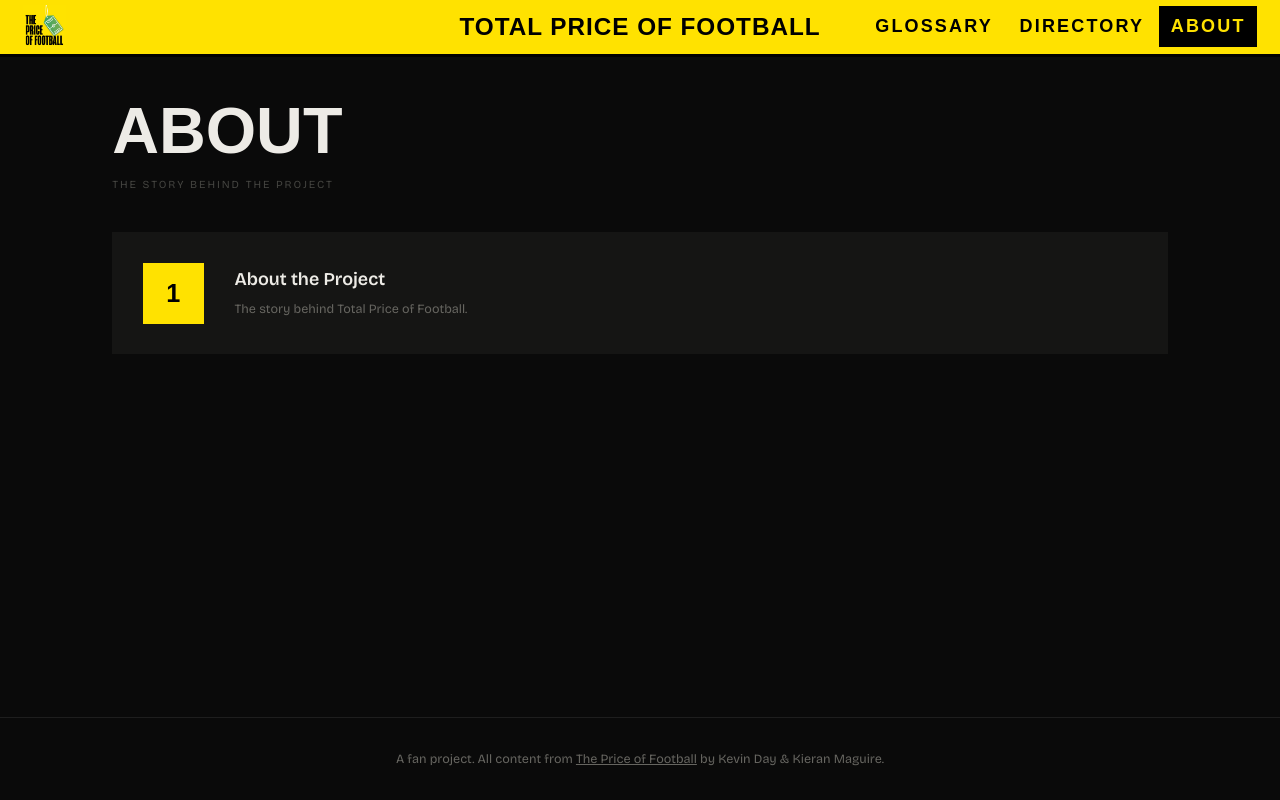
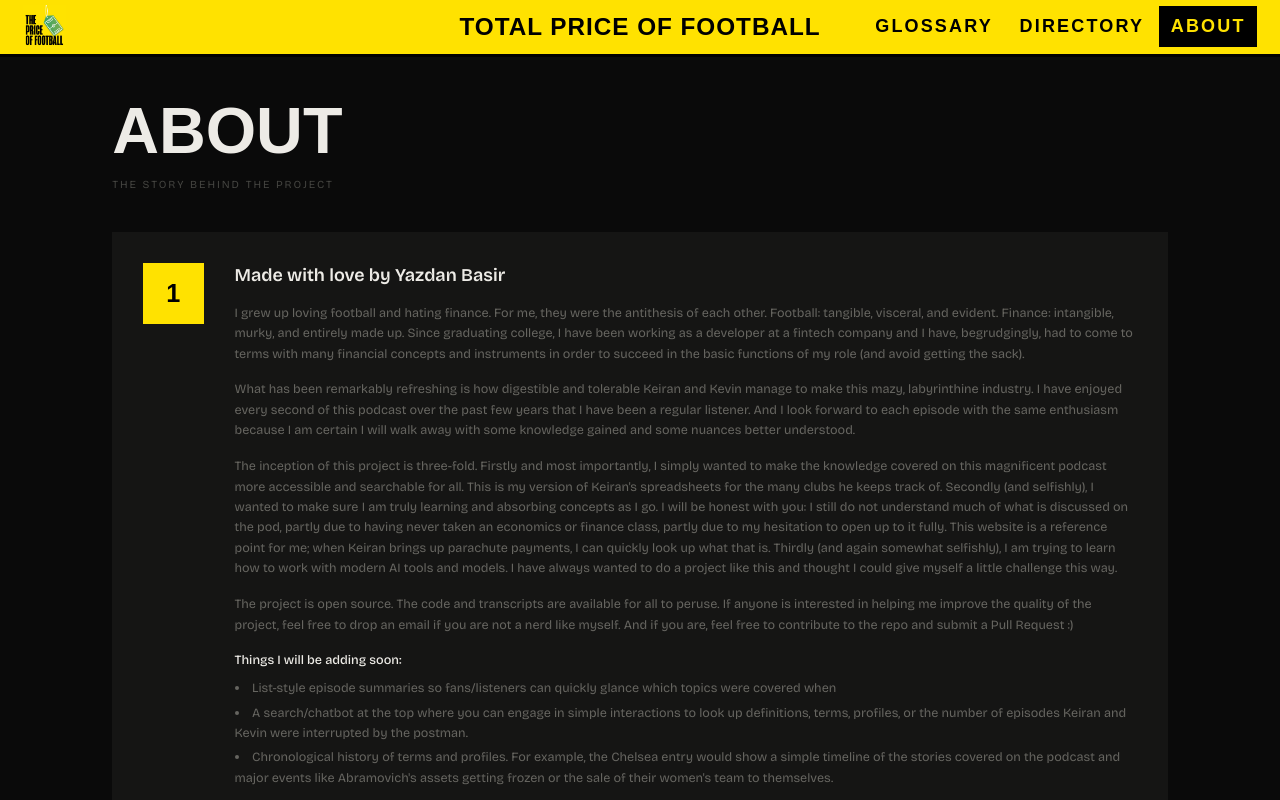
Before and after one commit to yazdanbasir/total-price-of-football, a Next.js app in the folder frontend/: page /about in a window 1280 px wide. Shown: the top 800 px of the page. Built offline with nearby package versions, Linux system fonts and the light colour scheme; a web font is replaced by a local one.

Commit message:
updated README.md and About section

```diff
--- a/frontend/app/about/page.tsx
+++ b/frontend/app/about/page.tsx
@@ -13,7 +13,7 @@
         </p>
       </div>
 
-      <div className="bg-[#151514] p-4 sm:p-8 flex gap-4 sm:gap-8 items-center">
+      <div className="bg-[#151514] p-4 sm:p-8 flex gap-4 sm:gap-8 items-start">
         <div
           className="shrink-0 bg-[#FFE200] flex items-center justify-center w-12 h-12 sm:w-16 sm:h-16"
         >
@@ -24,13 +24,35 @@
             1
           </span>
         </div>
-        <div className="flex flex-col gap-2 min-w-0 flex-1">
+        <div className="flex flex-col gap-4 min-w-0 flex-1">
           <p className="text-[20px] font-semibold text-[#EDEBE6] leading-snug">
-            About the Project
+            Made with love by Yazdan Basir
           </p>
-          <p className="text-[14px] text-[#666560] leading-relaxed">
-            The story behind Total Price of Football.
-          </p>
+          <div className="flex flex-col gap-4 text-[14px] text-[#666560] leading-relaxed">
+            <p>
+              I grew up loving football and hating finance. For me, they were the antithesis of each other. Football: tangible, visceral, and evident. Finance: intangible, murky, and entirely made up. Since graduating college, I have been working as a developer at a fintech company and I have, begrudgingly, had to come to terms with many financial concepts and instruments in order to succeed in the basic functions of my role (and avoid getting the sack).
+            </p>
+            <p>
+              What has been remarkably refreshing is how digestible and tolerable Keiran and Kevin manage to make this mazy, labyrinthine industry. I have enjoyed every second of this podcast over the past few years that I have been a regular listener. And I look forward to each episode with the same enthusiasm because I am certain I will walk away with some knowledge gained and some nuances better understood.
+            </p>
+            <p>
+              The inception of this project is three-fold. Firstly and most importantly, I simply wanted to make the knowledge covered on this magnificent podcast more accessible and searchable for all. This is my version of Keiran&apos;s spreadsheets for the many clubs he keeps track of. Secondly (and selfishly), I wanted to make sure I am truly learning and absorbing concepts as I go. I will be honest with you: I still do not understand much of what is discussed on the pod, partly due to having never taken an economics or finance class, partly due to my hesitation to open up to it fully. This website is a reference point for me; when Keiran brings up parachute payments, I can quickly look up what that is. Thirdly (and again somewhat selfishly), I am trying to learn how to work with modern AI tools and models. I have always wanted to do a project like this and thought I could give myself a little challenge this way.
+            </p>
+            <p>
+              The project is open source. The code and transcripts are available for all to peruse. If anyone is interested in helping me improve the quality of the project, feel free to drop an email if you are not a nerd like myself. And if you are, feel free to contribute to the repo and submit a Pull Request :)
+            </p>
+            <div>
+              <p className="text-[#EDEBE6] font-medium mb-2">Things I will be adding soon:</p>
+              <ul className="list-disc list-inside flex flex-col gap-1">
+                <li>List-style episode summaries so fans/listeners can quickly glance which topics were covered when</li>
+                <li>A search/chatbot at the top where you can engage in simple interactions to look up definitions, terms, profiles, or the number of episodes Keiran and Kevin were interrupted by the postman.</li>
+                <li>Chronological history of terms and profiles. For example, the Chelsea entry would show a simple timeline of the stories covered on the podcast and major events like Abramovich&apos;s assets getting frozen or the sale of their women&apos;s team to themselves.</li>
+              </ul>
+            </div>
+            <p>
+              Much love to Keiran and Kevin. Thank you for making the pod a joy to listen to. God bless you.
+            </p>
+          </div>
         </div>
       </div>
     </div>
```
Also changed, not shown: 1 other file (tests, documents, lock files or other folders).
